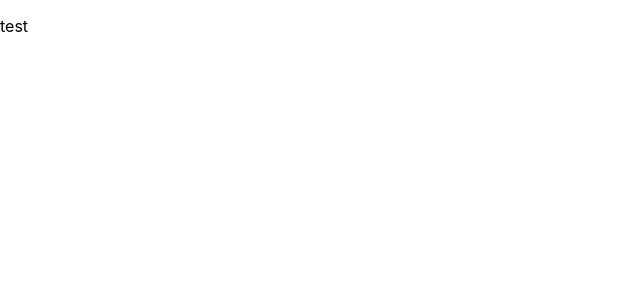
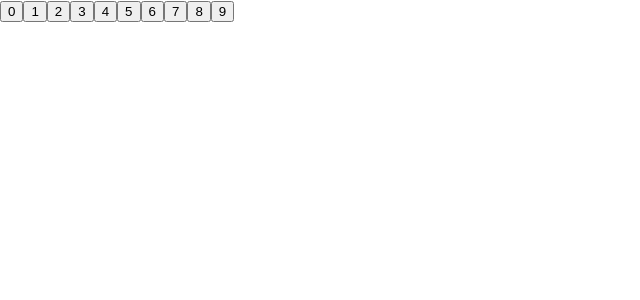
Before and after one commit to Dj5822/Calculator, a React (Create React App) app: page / in a window 1280 px wide. Shown: the top 300 px of the page, without its empty margins (0-640 px from the left). Built offline with nearby package versions, Linux system fonts and the light colour scheme.

Commit message:
Added Numpad component.

```diff
--- a/src/Components/Calculator.js
+++ b/src/Components/Calculator.js
@@ -1,10 +1,11 @@
 import React from 'react';
+import Numpad from './Numpad.js';
 
 class Calculator extends React.Component {
   render(){
     return (
       <div>
-        <p>test</p>
+        <Numpad />
       </div>
     );
   }
--- /dev/null
+++ b/src/Components/Numpad.js
@@ -0,0 +1,22 @@
+import React from 'react';
+
+class NumPad extends React.Component {
+  render(){
+    return (
+      <div>
+        <button>0</button>
+        <button>1</button>
+        <button>2</button>
+        <button>3</button>
+        <button>4</button>
+        <button>5</button>
+        <button>6</button>
+        <button>7</button>
+        <button>8</button>
+        <button>9</button>
+      </div>
+    );
+  }
+}
+
+export default NumPad;
```
Also changed, not shown: 1 other file (tests, documents, lock files or other folders).
